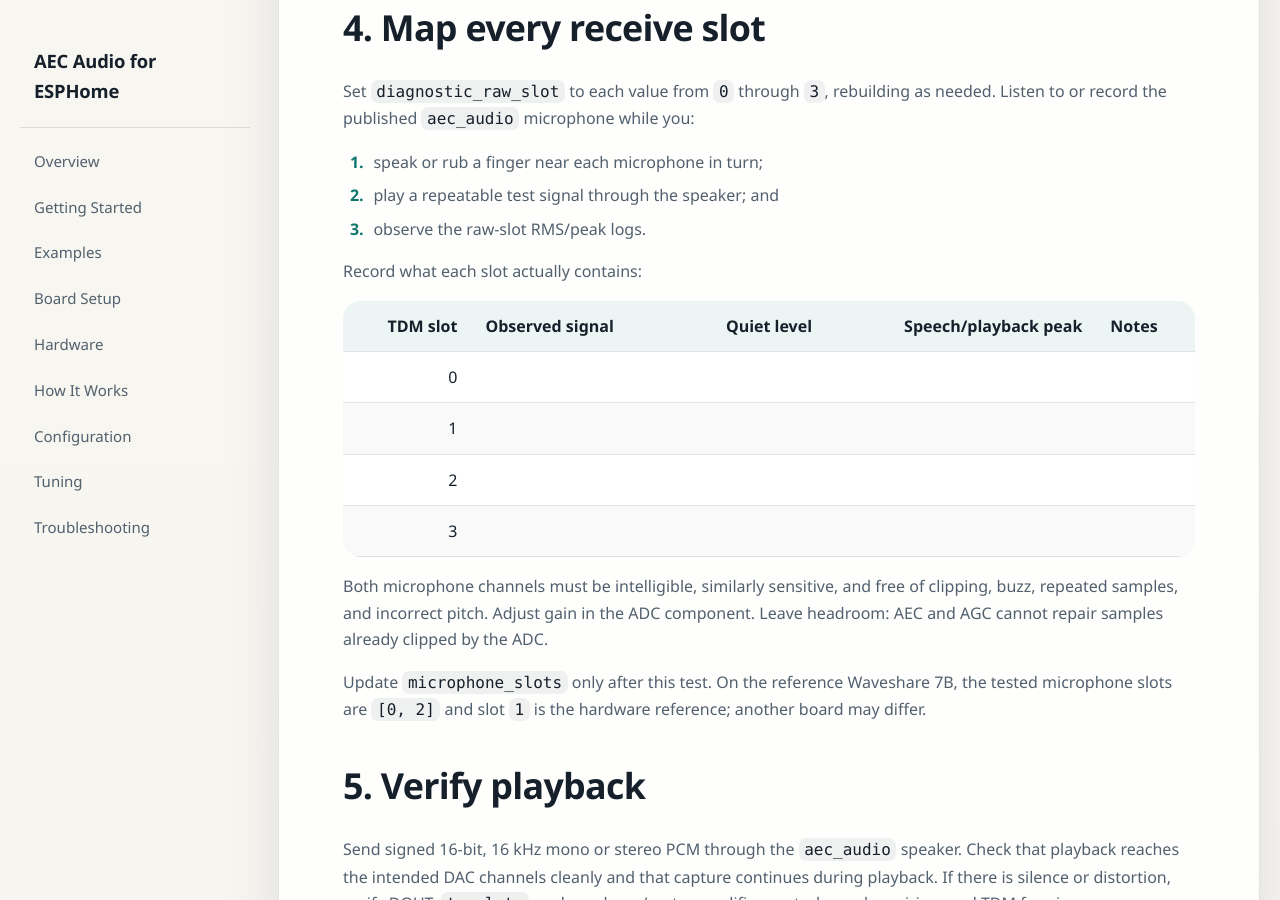
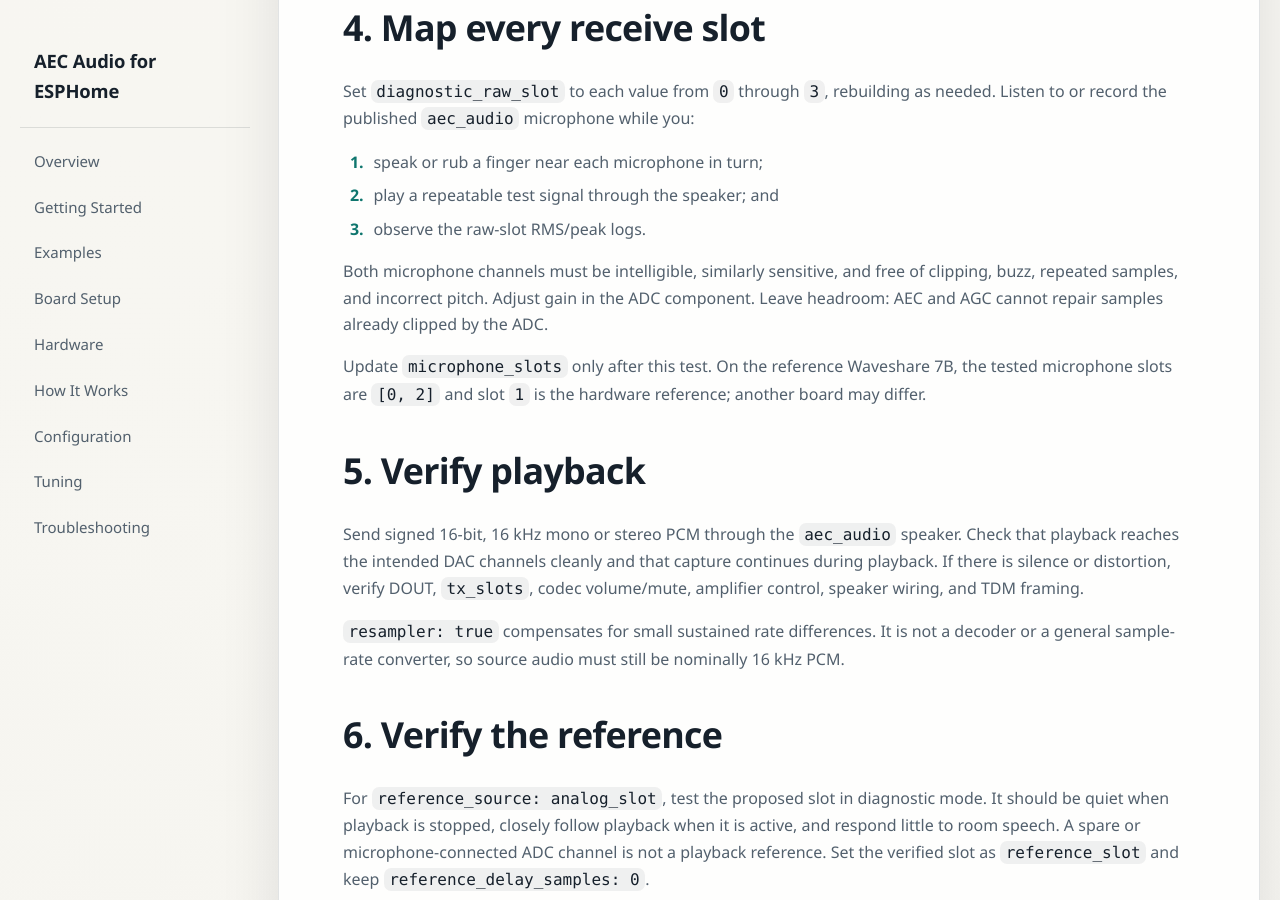
Before and after one commit to matt123p/esphome-aec, a Jekyll site: the page built from docs/first-time-setup.md, in a window 1280 px wide and 900 px high, scrolled down 2431 px. Built offline with Jekyll 4.4.1, drawn with Linux system fonts in a browser that asks for light colours.

```diff
--- a/docs/first-time-setup.md
+++ b/docs/first-time-setup.md
@@ -91,15 +91,6 @@
 2. play a repeatable test signal through the speaker; and
 3. observe the raw-slot RMS/peak logs.
 
-Record what each slot actually contains:
-
-| TDM slot | Observed signal | Quiet level | Speech/playback peak | Notes |
-| ---: | --- | ---: | ---: | --- |
-| 0 |  |  |  |  |
-| 1 |  |  |  |  |
-| 2 |  |  |  |  |
-| 3 |  |  |  |  |
-
 Both microphone channels must be intelligible, similarly sensitive, and free
 of clipping, buzz, repeated samples, and incorrect pitch. Adjust gain in the
 ADC component. Leave headroom: AEC and AGC cannot repair samples already clipped
```
Also changed, not shown: docs/assets/diagrams/aec-system.svg, docs/assets/diagrams/reference-sources.svg.
